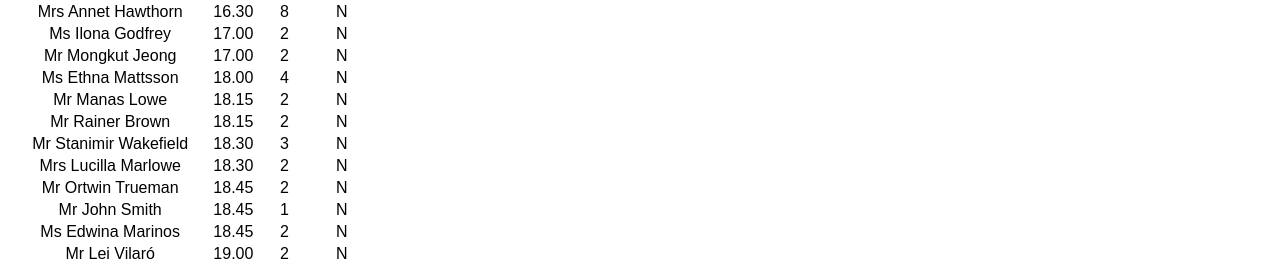
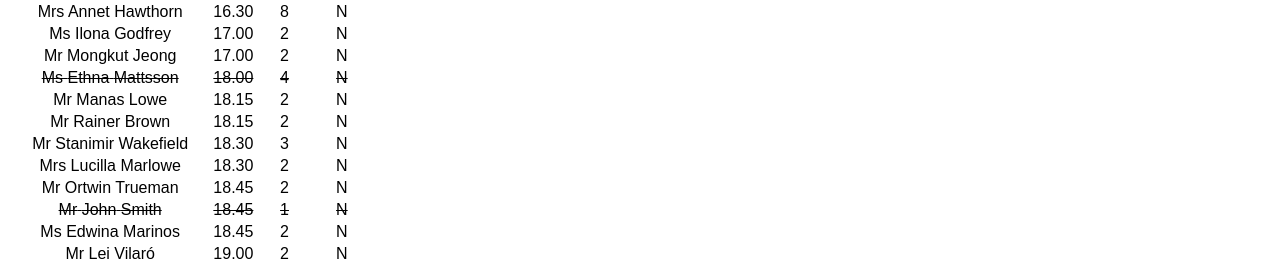
Before and after one commit to downeyfe/react-booking, a React app: page / in a window 1280 px wide. Shown: the part 221-488 px from the top of the page. Built offline with nearby package versions, Linux system fonts and the light colour scheme.

Commit message:
Striking out cancelled bookings

```diff
--- a/src/App.scss
+++ b/src/App.scss
@@ -20,3 +20,9 @@
 .bui-app-intro {
     font-size: 1rem;
 }
+
+.booking {
+    &--cancelled {
+        text-decoration: line-through;
+    }
+}
--- a/src/Layout.js
+++ b/src/Layout.js
@@ -4,9 +4,8 @@ import bookings from '../bookings.json';
 
 export default function Layout({children}) {
   const bookingElements = bookings[0].bookings.map((booking, index) => {
-    console.log('booking.seated', booking.seated);
     return (
-      <tr className="booking" key={index}>
+      <tr className={`booking ${booking.cancelled ? 'booking--cancelled' : ''}`} key={index}>
         <td>{booking.title} {booking.firstName} {booking.lastName}</td>
         <td>{booking.time}</td>
         <td>{booking.partySize}</td>
```
Also changed, not shown: bookings.json (line endings or trailing spaces).
